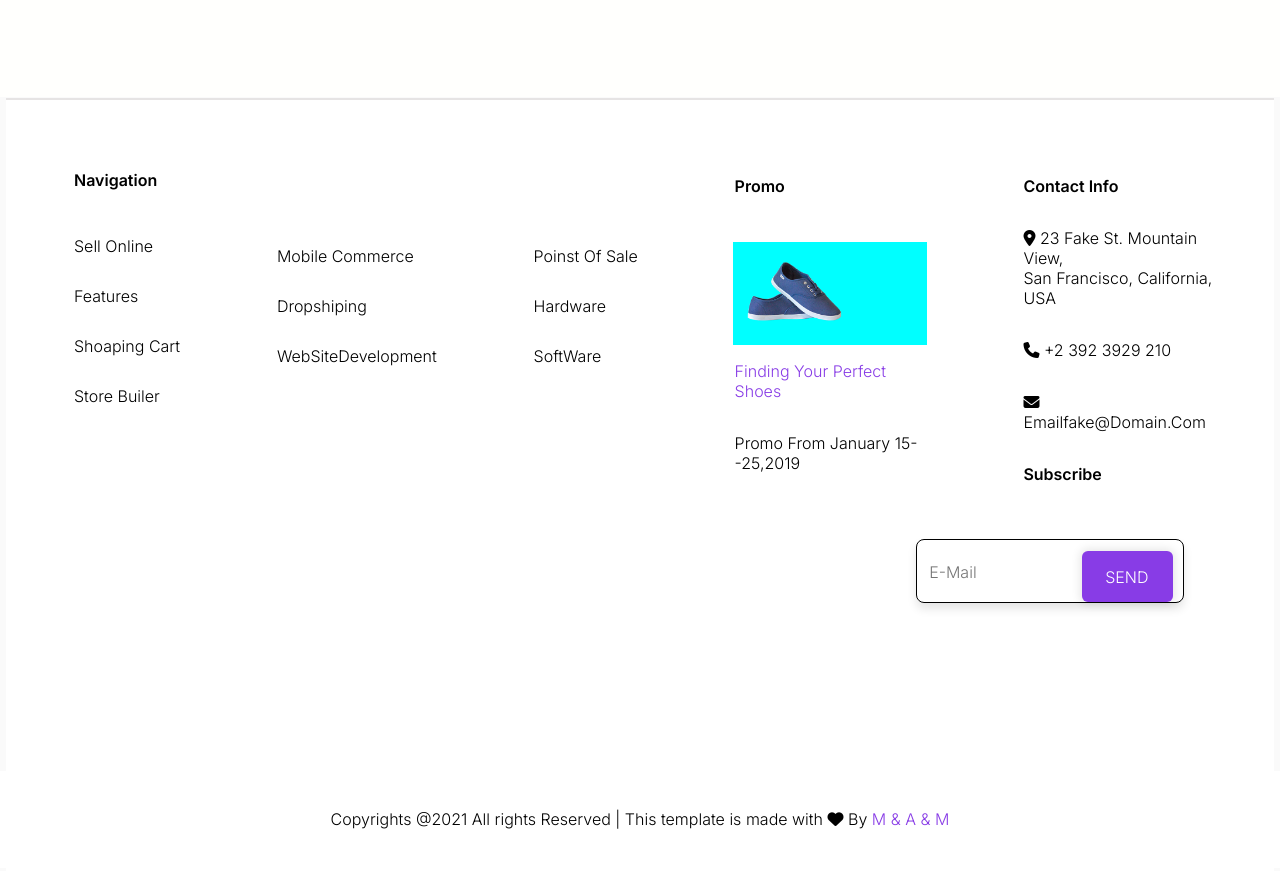
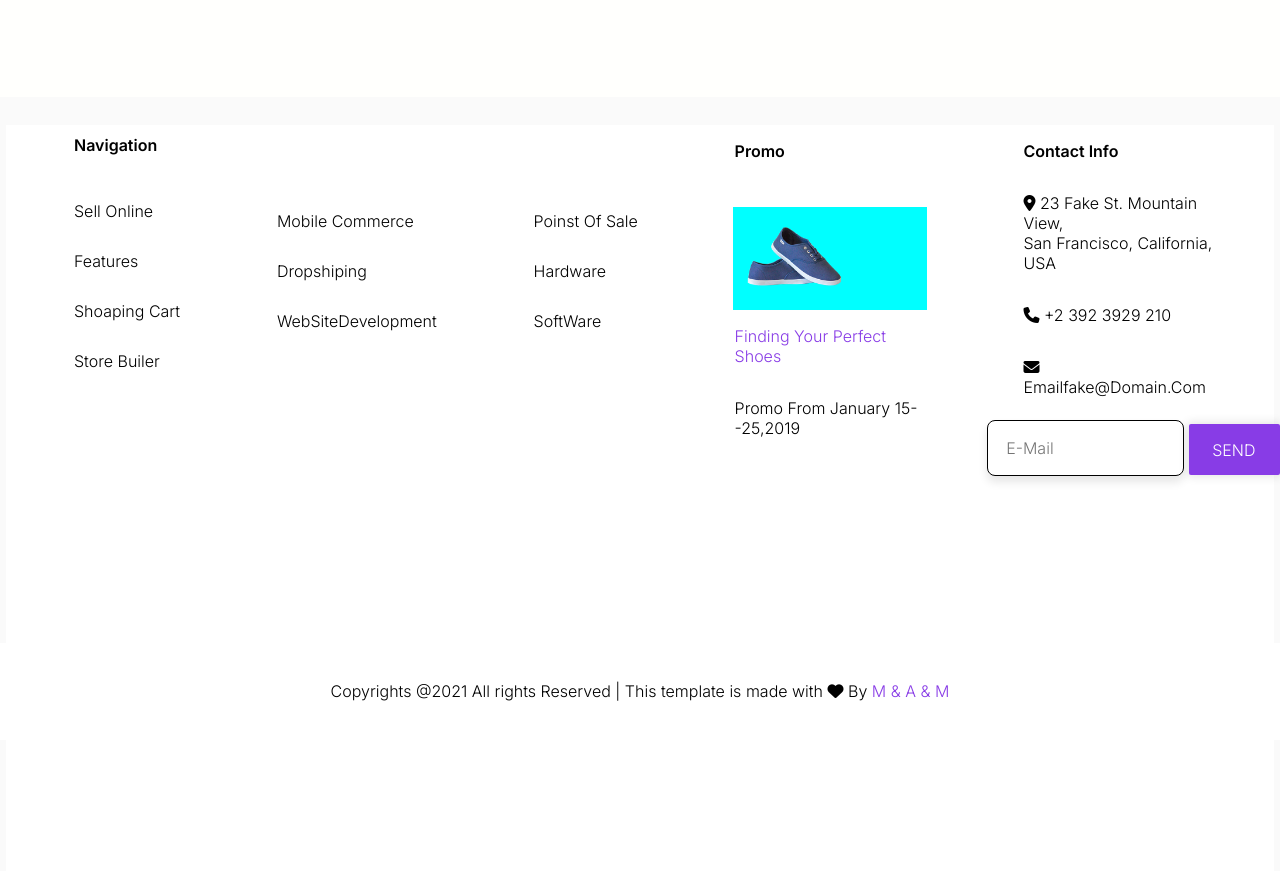
Before and after one commit to Moatsem123/second-finall-task, a plain HTML site: page about.html in a window 1280 px wide. Shown: the part 1818-2689 px from the top of the page. Drawn offline with Linux system fonts and the light colour scheme; a web font is replaced by a local one.

Commit message:
final project

```diff
--- a/about.css
+++ b/about.css
@@ -364,7 +364,7 @@ padding-left: 66px;
 
 
 
-/* section 4 */
+/* ************ SECTION 4 **************  */
 .section-6 {
     max-width: 99vw;
     height: 96vh;
@@ -375,10 +375,7 @@ padding-left: 66px;
     margin: auto;
     text-transform: capitalize;
     font-weight: 300;
-    position: relative;
-    bottom: 13px;
-    border-top: 2px solid rgb(230, 228, 228);
-    padding-top: 60px;
+    margin-top: 14px;
 }
 
 .sec-6-1,
@@ -459,9 +456,8 @@ a:hover {
         border-radius: 2px;
         padding: 15px 18px 15px 16px;
         position: absolute;
-        top: 51%;
-        right: 71px;
-        border-radius: 6px;
+        top: 39%;
+        right: -36px;
         }
 .btn:hover {
     -webkit-box-shadow: 0 5px 20px -7px rgba(0, 0, 0, 0.9);
@@ -481,7 +477,7 @@ a:hover {
 
 
 .form__field{
-    top: 46.3%;
+    top: 35.3%;
     position: absolute;
     right: 73px;
     width: 159px;
@@ -492,7 +488,7 @@ a:hover {
         box-shadow: 0 6px 10px 0 rgba(0, 0, 0 , .1);
         border: 0;
         outline: 0;
-        padding: 27px 95px 25px 12px;
+        padding: 22px 18px;
         margin: -1vw;
         margin-top: 24px;
         border: 0.1px solid black;
@@ -512,8 +508,7 @@ border-color: #7f8ff4;
         padding: 3vw 0;
         background-color: white;
   position: relative;
-  bottom: 13px;
 
-  top:-170px;
+  top:-250px;
     }
     /* ************ END OF SECTION 4 **************  */
--- a/checkout.css
+++ b/checkout.css
@@ -560,7 +560,7 @@ padding-bottom: 20px;
     margin: auto;
     text-transform: capitalize;
     font-weight: 300;
-    margin-top: 14px;
+    margin-top: 284px;
 }
 
 .sec-6-1,
```
